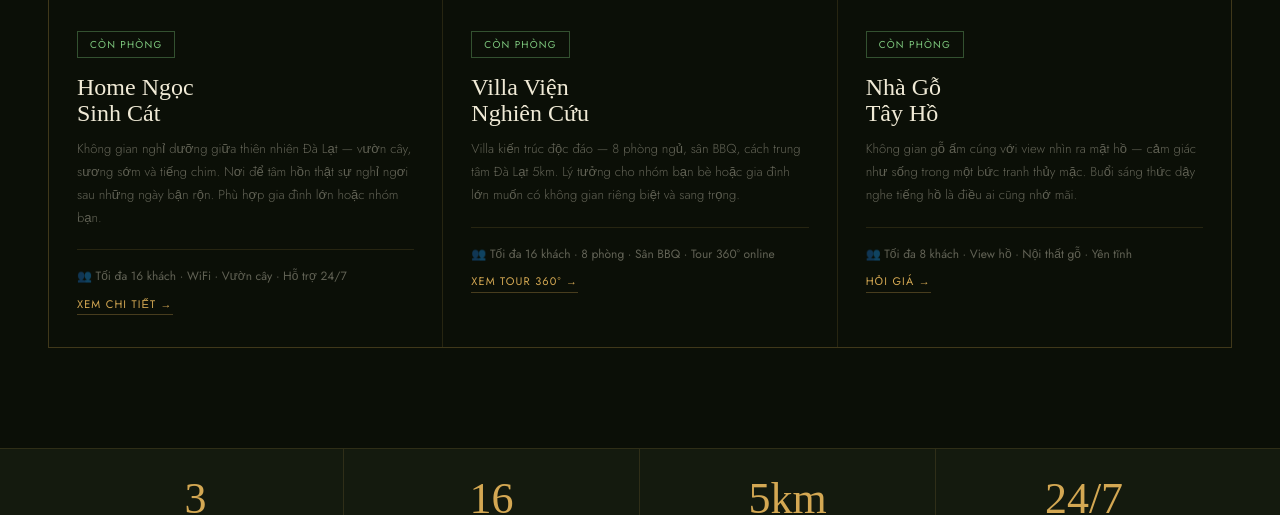
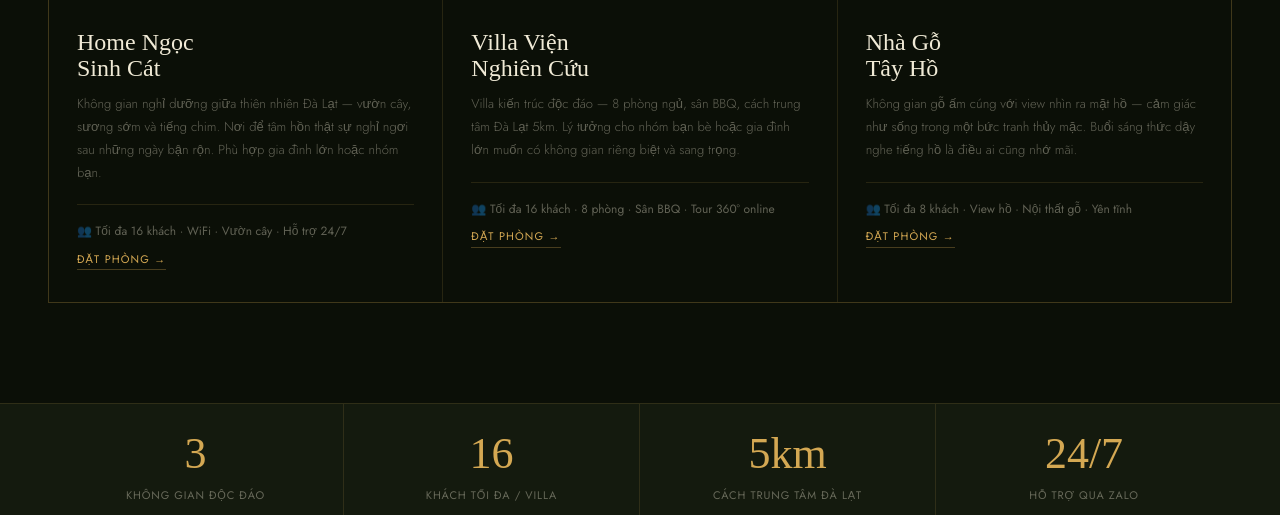
Before and after one commit to lhtrong0-oss/trongletour360, a website: page homestay.html in a window 1280 px wide. Shown: the part 860-1375 px from the top of the page. Drawn offline with nearby package versions, Linux system fonts and the light colour scheme; a web font is replaced by a local one.

Commit message:
homestay: đồng nhất 3 link → ngoc-sinh-cat.html, bỏ badge Còn phòng

```diff
--- a/homestay.html
+++ b/homestay.html
@@ -56,12 +56,11 @@
           <img src="https://res.cloudinary.com/dznkgkksu/image/upload/q_auto,f_auto,w_800/tour360/ngocsinhcat-home.jpg" alt="Home Ngọc Sinh Cát — không gian thiên nhiên Đà Lạt">
         </div>
         <div class="hs-body">
-          <span class="hs-tag avail">Còn phòng</span>
           <h3>Home Ngọc<br>Sinh Cát</h3>
           <p>Không gian nghỉ dưỡng giữa thiên nhiên Đà Lạt — vườn cây, sương sớm và tiếng chim. Nơi để tâm hồn thật sự nghỉ ngơi sau những ngày bận rộn. Phù hợp gia đình lớn hoặc nhóm bạn.</p>
           <div class="hs-foot">
             <span class="hs-cap">👥 Tối đa 16 khách · WiFi · Vườn cây · Hỗ trợ 24/7</span>
-            <a href="https://bonsai-dalat-trangle.vercel.app/templates/ngoc-sinh-cat.html#story" class="hs-link" target="_blank">Xem chi tiết →</a>
+            <a href="https://bonsai-dalat-trangle.vercel.app/templates/ngoc-sinh-cat.html" class="hs-link" target="_blank">Đặt phòng →</a>
           </div>
         </div>
       </div>
@@ -71,12 +70,11 @@
           <img src="https://res.cloudinary.com/dznkgkksu/image/upload/q_auto,f_auto,w_800/tour360/ngocsinhcathome.jpg" alt="Villa Viện Nghiên Cứu — villa 8 phòng ngủ Đà Lạt">
         </div>
         <div class="hs-body">
-          <span class="hs-tag avail">Còn phòng</span>
           <h3>Villa Viện<br>Nghiên Cứu</h3>
           <p>Villa kiến trúc độc đáo — 8 phòng ngủ, sân BBQ, cách trung tâm Đà Lạt 5km. Lý tưởng cho nhóm bạn bè hoặc gia đình lớn muốn có không gian riêng biệt và sang trọng.</p>
           <div class="hs-foot">
             <span class="hs-cap">👥 Tối đa 16 khách · 8 phòng · Sân BBQ · Tour 360° online</span>
-            <a href="https://tour.panoee.net/69df81e3f1d6c87aa42942de" class="hs-link" target="_blank">Xem Tour 360° →</a>
+            <a href="https://bonsai-dalat-trangle.vercel.app/templates/ngoc-sinh-cat.html" class="hs-link" target="_blank">Đặt phòng →</a>
           </div>
         </div>
       </div>
@@ -86,12 +84,11 @@
           <img src="https://res.cloudinary.com/dznkgkksu/image/upload/q_auto,f_auto,w_800/tour360/nha-tay-ho.jpg" alt="Nhà Gỗ Tây Hồ — không gian gỗ ấm cúng view hồ Đà Lạt">
         </div>
         <div class="hs-body">
-          <span class="hs-tag avail">Còn phòng</span>
           <h3>Nhà Gỗ<br>Tây Hồ</h3>
           <p>Không gian gỗ ấm cúng với view nhìn ra mặt hồ — cảm giác như sống trong một bức tranh thủy mặc. Buổi sáng thức dậy nghe tiếng hồ là điều ai cũng nhớ mãi.</p>
           <div class="hs-foot">
             <span class="hs-cap">👥 Tối đa 8 khách · View hồ · Nội thất gỗ · Yên tĩnh</span>
-            <a href="https://zalo.me/0785925998" class="hs-link" target="_blank">Hỏi giá →</a>
+            <a href="https://bonsai-dalat-trangle.vercel.app/templates/ngoc-sinh-cat.html" class="hs-link" target="_blank">Đặt phòng →</a>
           </div>
         </div>
       </div>
```
